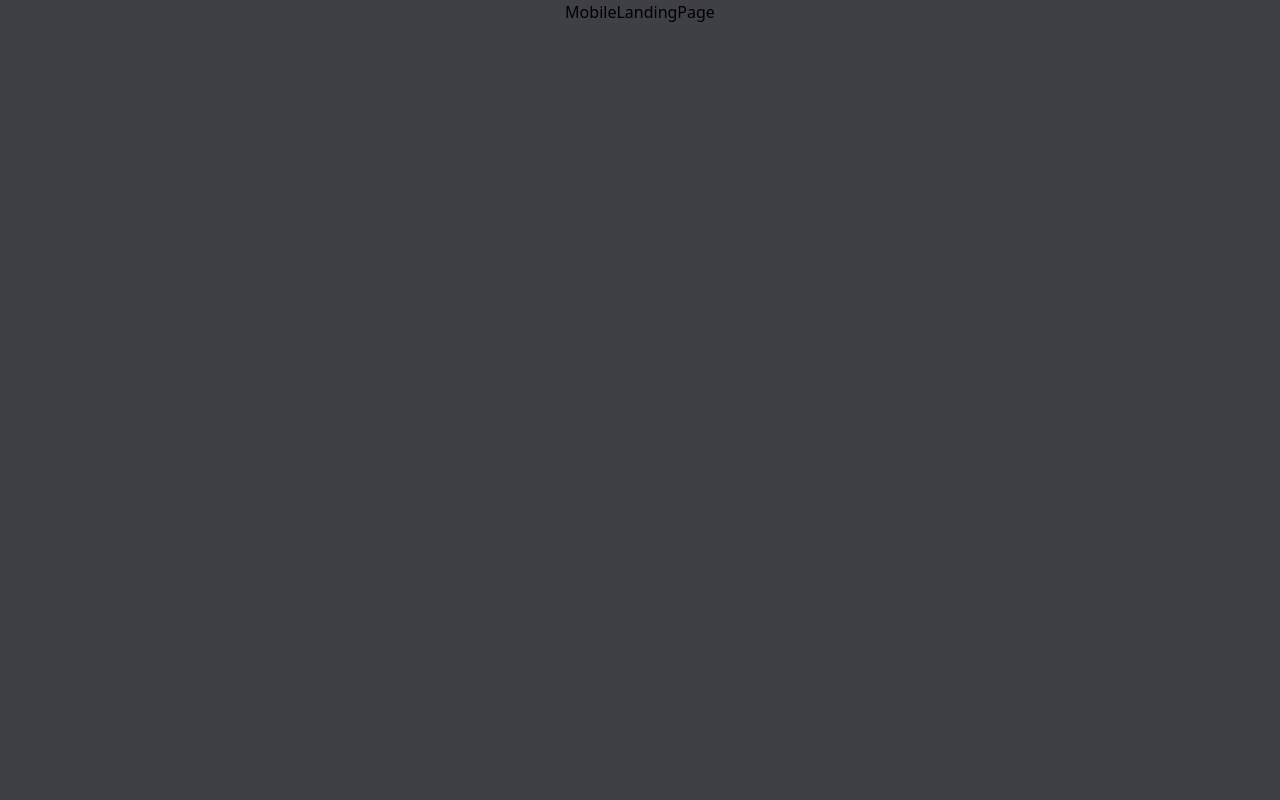
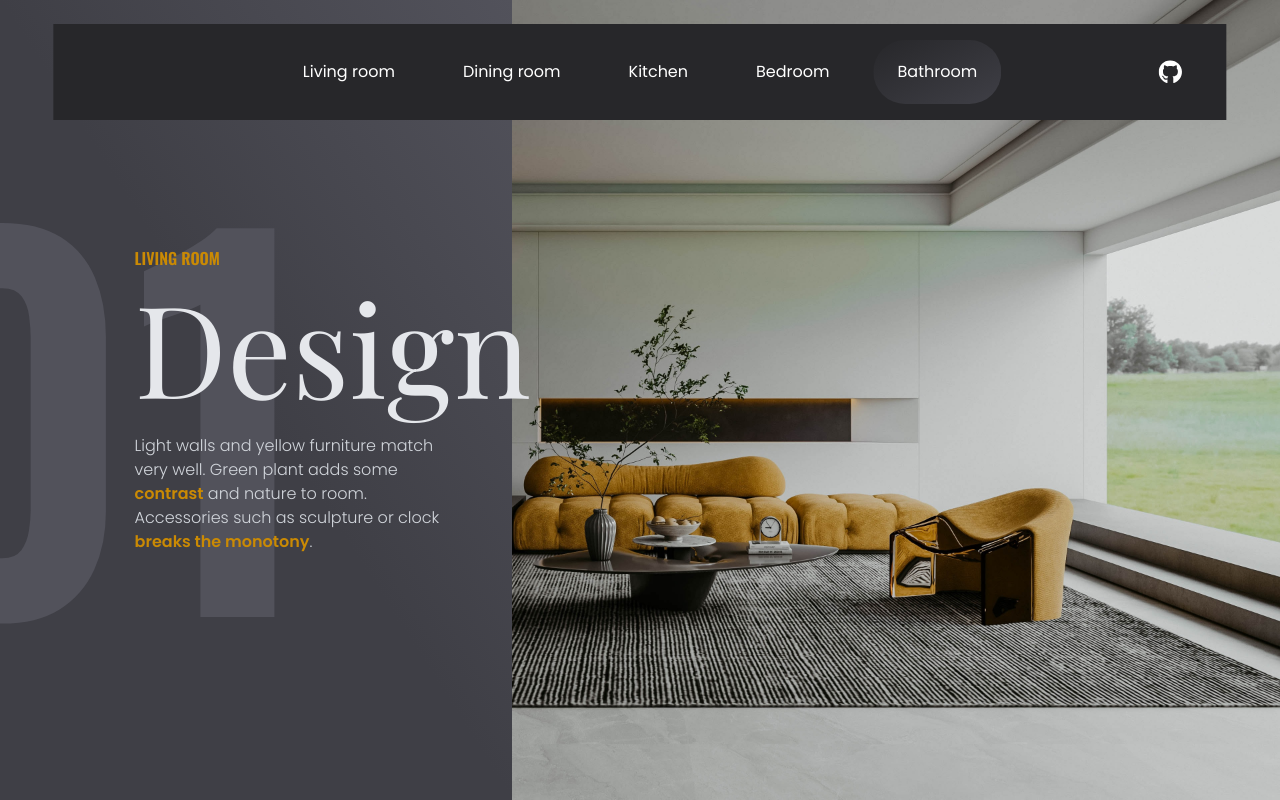
Before and after one commit to Ptaku09/home-interior-landing-page, a Next.js app: page / in a window 1280 px wide. Built offline with nearby package versions, Linux system fonts and the light colour scheme; grey boxes are pictures that could not be loaded.

Commit message:
adjust layout for screens that width is greater than 955px

```diff
--- a/components/desktop/DesktopLandingPage.tsx
+++ b/components/desktop/DesktopLandingPage.tsx
@@ -63,7 +63,7 @@ const DesktopLandingPage = () => {
   }, []);
 
   return (
-    <div ref={ref} id="desktop-app-container" className="h-screen overflow-y-scroll">
+    <div ref={ref} id="desktop-app-container" className="h-screen">
       <DesktopNavbar />
       <DesktopTextSide />
       <DesktopRoomSection
@@ -100,7 +100,7 @@ const DesktopLandingPage = () => {
         sectionName={SectionOnScreen.kitchen}
         highlightedTextColor={SectionHighlightedTextColor.gray}
         pinsColor={SectionPinsColor.gray}
-        title="Modern"
+        title="Magic"
         imageUrl="/images/kitchen.jpg"
         blurImageUrl="/images/kitchen-blur.jpg"
       >
@@ -115,7 +115,7 @@ const DesktopLandingPage = () => {
         sectionName={SectionOnScreen.bedroom}
         highlightedTextColor={SectionHighlightedTextColor.beige}
         pinsColor={SectionPinsColor.beige}
-        title="Homely"
+        title="Comfy"
         imageUrl="/images/bedroom.jpg"
         blurImageUrl="/images/bedroom-blur.jpg"
       >
--- a/components/desktop/DesktopNavbar.tsx
+++ b/components/desktop/DesktopNavbar.tsx
@@ -7,8 +7,8 @@ const DesktopNavbar = () => {
   const { sectionOnScreen } = useContext(SectionOnScreenContext);
 
   return (
-    <nav className="fixed top-6 left-1/2 -translate-x-1/2 z-10 w-11/12 h-24 grid grid-cols-[200px_1fr_200px] px-10 font-poppins text-white bg-zinc-800">
-      <div className="flex items-center justify-center">
+    <nav className="fixed top-6 left-1/2 -translate-x-1/2 z-10 w-11/12 h-24 flex items-center justify-center xl:grid xl:grid-cols-[200px_1fr_200px] px-10 font-poppins text-white bg-zinc-800">
+      <div className="hidden xl:flex items-center justify-center">
         <p className="font-semibold text-xl">Find your style</p>
       </div>
       <div className="flex items-center justify-center flex-row gap-5">
@@ -30,7 +30,7 @@ const DesktopNavbar = () => {
           ))}
         </ul>
       </div>
-      <div className="flex items-center justify-center">
+      <div className="absolute right-5 xl:static flex items-center justify-center">
         <a
           href="https://github.com/Ptaku09"
           target="_blank"
@@ -38,7 +38,7 @@ const DesktopNavbar = () => {
           className="flex items-center gap-3 py-5 px-6 rounded-full transition-all duration-500 bg-gradient-to-tl from-zinc-700 via-zinc-800 to-zinc-800 cursor-pointer bg-size-200 bg-pos-0 hover:bg-pos-100"
         >
           <Image src={githubWhite} width={24} height={24} alt="github icon" />
-          <p className="font-semibold">Ptaku09</p>
+          <p className="hidden xl:block font-semibold">Ptaku09</p>
         </a>
       </div>
     </nav>
--- a/components/desktop/DesktopRoomSection.tsx
+++ b/components/desktop/DesktopRoomSection.tsx
@@ -86,12 +86,12 @@ const DesktopRoomSection = ({ number, sectionName, highlightedTextColor, pinsCol
 
   return (
     <section ref={ref} className="section relative w-full h-full">
-      <div className="absolute h-full top-0 left-0 z-[3] w-1/3 bg-transparent">
+      <div className="absolute h-full top-0 left-0 z-[3] w-[calc(33.333333%+5rem)] bg-transparent">
         <div className="relative h-screen">
           <p className="number absolute top-1/2 -translate-y-1/2 -left-32 text-[30rem] cursor-default font-oswald font-semibold text-zinc-600 selection:bg-inherit">
             {number}
           </p>
-          <div className="h-full w-auto absolute top-1/2 -translate-y-1/2 -right-14 flex justify-center flex-col">
+          <div className="h-full w-full flex justify-center items-end flex-col ml-6 xl:ml-0 xl:pr-10">
             <div className="text flex justify-center flex-col gap-3">
               <h4 className={`${highlightedTextColor} font-oswald font-semibold`}>{sectionName.toUpperCase()}</h4>
               <h1 className="text-9xl text-right font-playfair text-gray-200 whitespace-nowrap">{title}</h1>
--- a/components/desktop/DesktopTextSide.tsx
+++ b/components/desktop/DesktopTextSide.tsx
@@ -1,5 +1,5 @@
 const DesktopTextSide = () => {
-  return <div className="fixed top-0 left-0 z-[2] h-full w-1/3 bg-gradient-to-tr from-zinc-700 via-zinc-700 to-zinc-600" />;
+  return <div className="fixed top-0 left-0 z-[2] h-full lg:w-2/5 xl:w-1/3 bg-gradient-to-tr from-zinc-700 via-zinc-700 to-zinc-600" />;
 };
 
 export default DesktopTextSide;
--- a/pages/index.tsx
+++ b/pages/index.tsx
@@ -13,7 +13,7 @@ gsap.registerPlugin(ScrollToPlugin);
 const Home: NextPage = () => {
   const { width, ref: resizeRef } = useResizeDetector();
 
-  return <div ref={resizeRef}>{(width as number) > 1320 ? <DesktopLandingPage /> : <MobileLandingPage />}</div>;
+  return <div ref={resizeRef}>{(width as number) > 955 ? <DesktopLandingPage /> : <MobileLandingPage />}</div>;
 };
 
 export default Home;
--- a/tailwind.config.js
+++ b/tailwind.config.js
@@ -2,6 +2,13 @@
 module.exports = {
   content: ['./pages/**/*.{js,ts,jsx,tsx}', './components/**/*.{js,ts,jsx,tsx}'],
   theme: {
+    screens: {
+      sm: '640px',
+      md: '768px',
+      lg: '955px',
+      xl: '1315px',
+      '2xl': '1536px',
+    },
     extend: {
       backgroundSize: {
         'size-200': '200% 200%',
```
